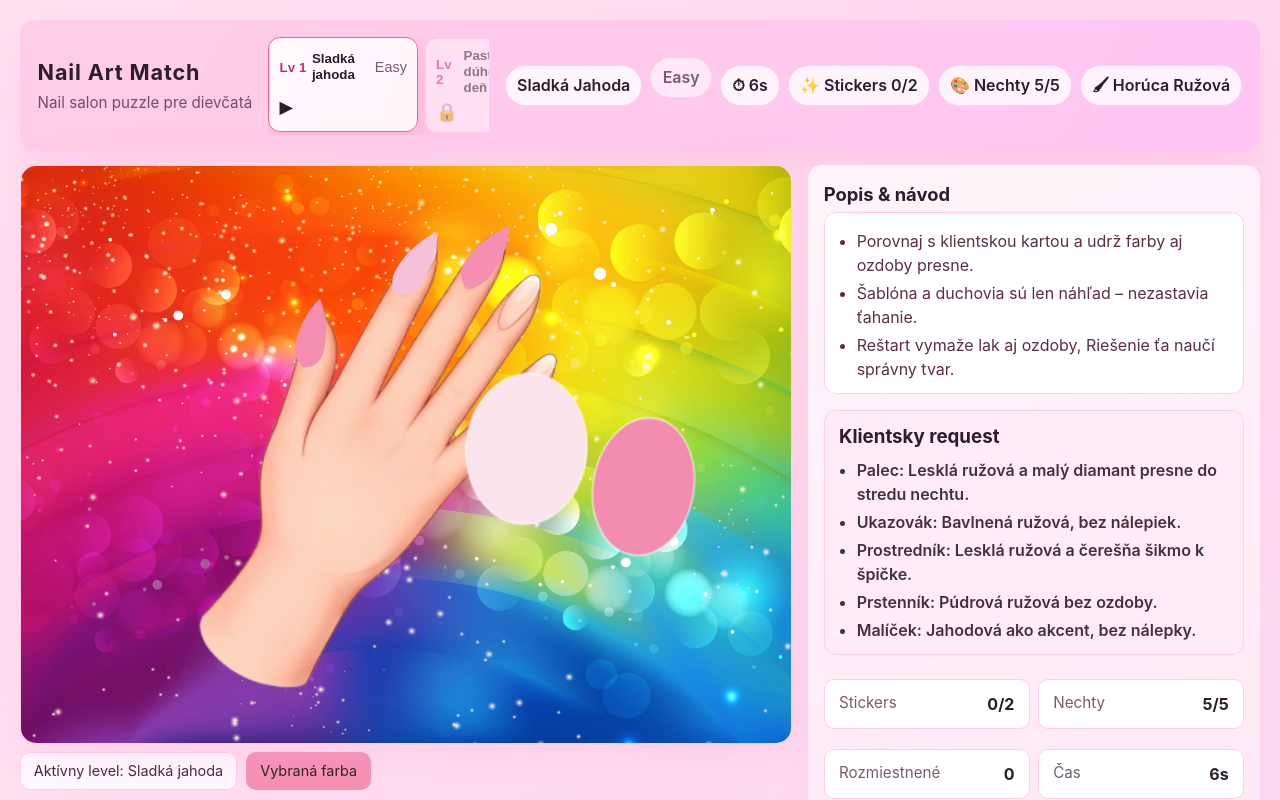
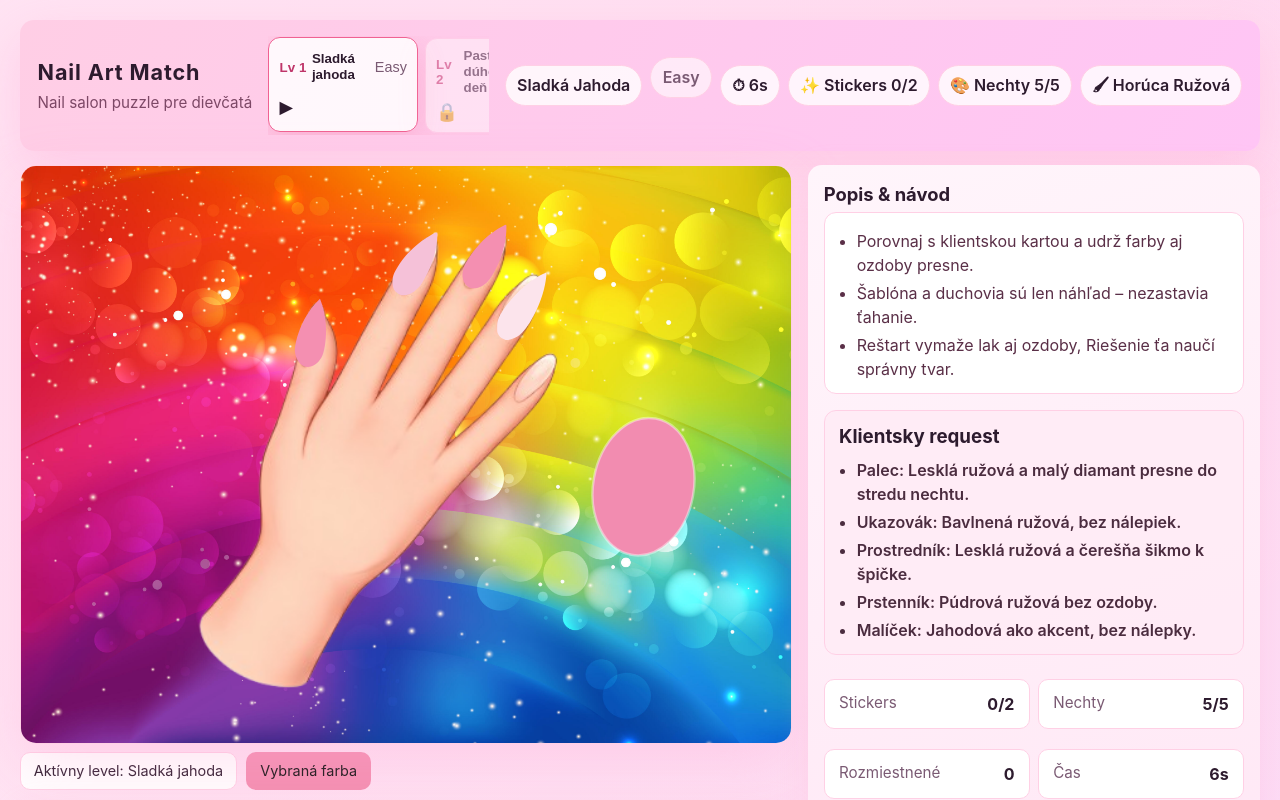
Before and after one commit to ch1ari/projektwebtechNAIL, a React (Vite) app: page / in a window 1280 px wide. Shown: the top 800 px of the page. Built offline with nearby package versions, Linux system fonts and the light colour scheme.

Commit message:
Update middle finger and add ring finger mask (prstenník)

```diff
--- a/src/components/Board.jsx
+++ b/src/components/Board.jsx
@@ -139,7 +139,16 @@ const Board = forwardRef(function Board({ app, stickers }, boardRef) {
             {/* Mask for middle finger */}
             <mask id="middle-mask">
               <path
-                d="m 887.80863,238.15643 c -5.52093,-3.69917 -8.71258,-8.99546 -9.80825,-16.27603 -1.14174,-7.58657 -0.73803,-11.44672 2.02669,-19.37907 5.53525,-15.88128 31.02755,-44.57571 53.17284,-59.85195 14.49142,-9.99646 36.8814,-21.30144 41.28,-20.84279 1.54241,0.16083 -1.65557,21.13323 -4.95806,32.51501 -7.51174,25.88859 -23.11148,55.1442 -38.35457,71.92975 -13.04838,14.36875 -31.94003,19.55588 -43.35865,11.90508 z"
+                d="m 893.81339,241.79904 c -5.87204,-3.11185 -9.59138,-8.05188 -11.42989,-15.18119 -1.9158,-7.42895 -1.91116,-11.31015 0.0232,-19.48474 3.87287,-16.36628 26.27945,-47.52992 46.73652,-65.00234 13.38669,-11.4336 34.49552,-24.98097 38.91796,-24.97705 1.55078,0.001 0.5263,21.19145 -1.58832,32.85248 -4.80985,26.52378 -17.3186,57.2284 -30.75487,75.49239 -11.5017,15.63432 -29.75983,22.73654 -41.90464,16.30045 z"
+                fill="white"
+                transform="scale(0.3984375)"
+              />
+            </mask>
+
+            {/* Mask for ring finger */}
+            <mask id="ring-mask">
+              <path
+                d="m 961.81306,344.9134 c -4.01562,-2.09779 -6.26774,-4.15101 -8.48258,-7.73343 -2.83183,-4.58037 -3.01544,-5.49104 -3.01544,-14.95578 0,-13.09966 2.36722,-20.06356 11.47816,-33.76645 20.74531,-31.20105 50.2614,-58.12498 79.7728,-72.76712 3.3753,-1.67467 6.4518,-3.04485 6.8366,-3.04485 1.046,0 -0.3754,13.12248 -2.6521,24.48381 -5.3171,26.53369 -17.2701,55.46694 -32.5886,78.88312 -13.16521,20.12459 -24.71426,28.90891 -40.86428,31.08173 -4.33893,0.58376 -5.75671,0.28883 -10.48456,-2.18103 z"
                 fill="white"
                 transform="scale(0.3984375)"
               />
@@ -148,7 +157,7 @@ const Board = forwardRef(function Board({ app, stickers }, boardRef) {
 
           {/* Render nail polish */}
           {NAILS.map((nail) => {
-            if (nail.id === 'thumb' || nail.id === 'index' || nail.id === 'middle') {
+            if (nail.id === 'thumb' || nail.id === 'index' || nail.id === 'middle' || nail.id === 'ring') {
               // Thumb and index use SVG masks
               return (
                 <rect
```
